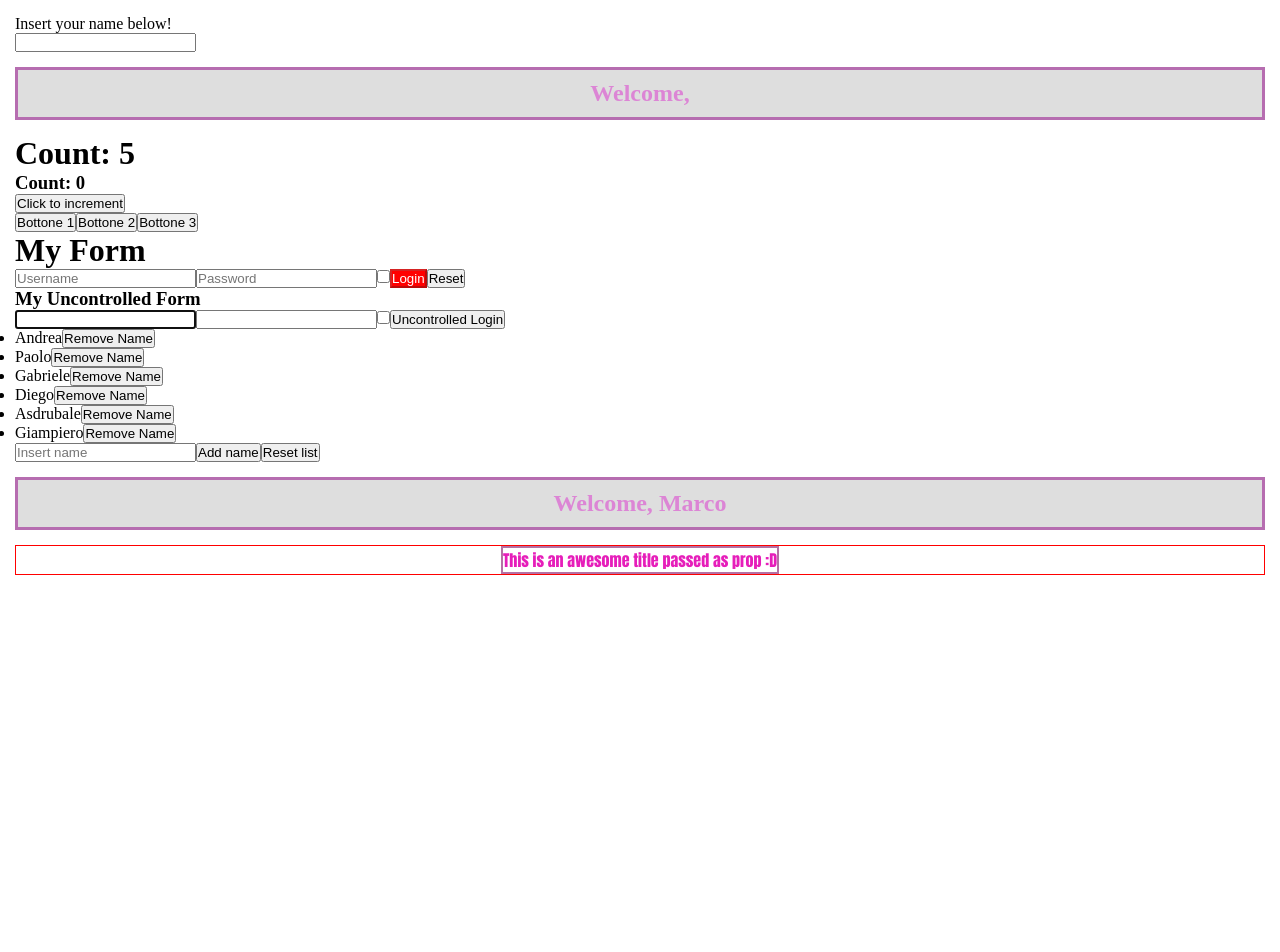
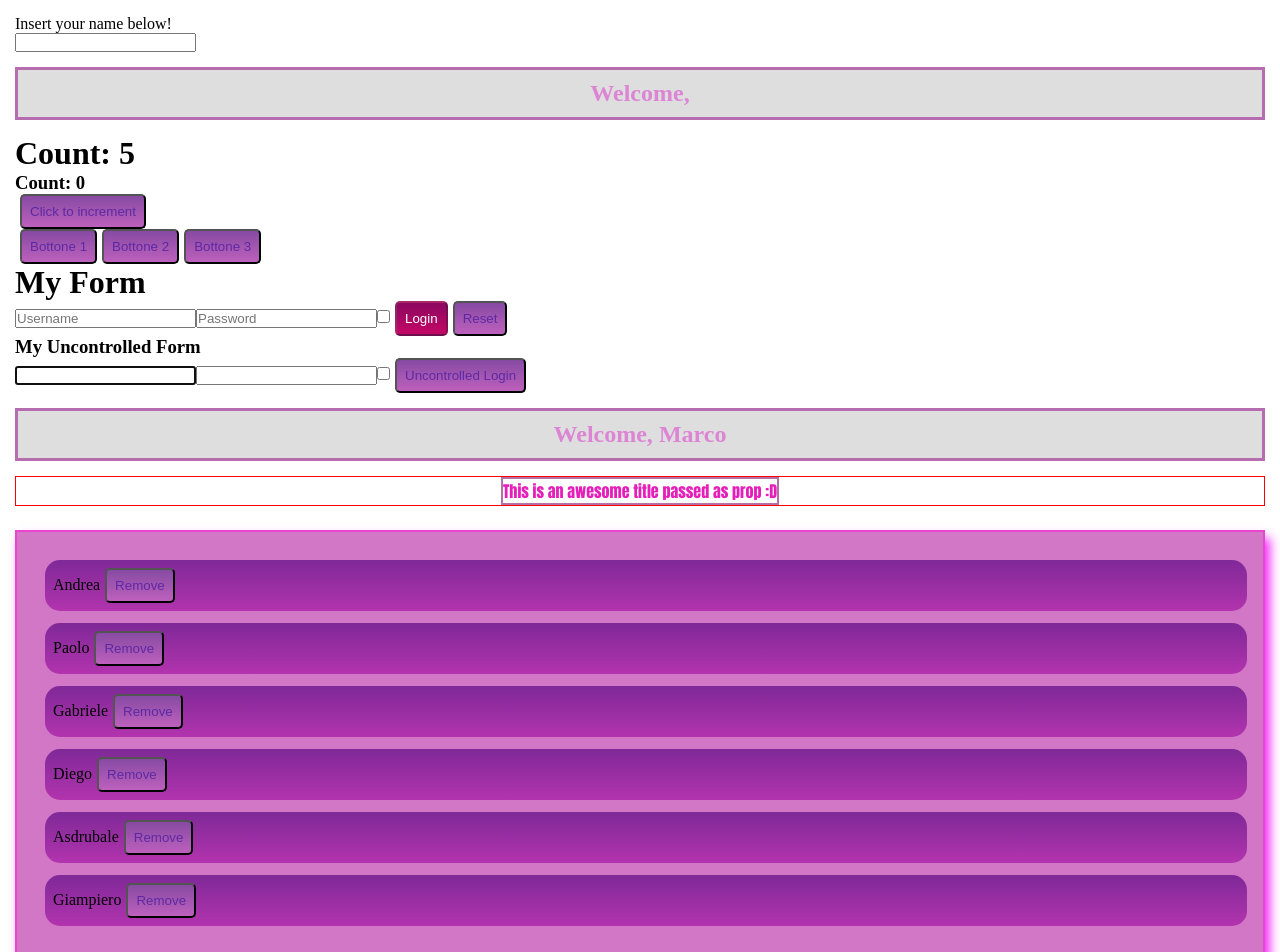
Before and after one commit to mFerlito/react-exercises, a React (Create React App) app: page / in a window 1280 px wide. Shown: the top 952 px of the page. Before the commit the page ends 800 px from the top, so only its background shows below. Built offline with nearby package versions, Linux system fonts and the light colour scheme.

Commit message:
render-props-01 done

```diff
--- a/src/App.js
+++ b/src/App.js
@@ -16,9 +16,21 @@ export class App extends React.Component {
             <ClickTracker />
             <Login />
             <MyUncontrolledForm />
-            <MyTodoList />
             <Welcome />
             <Container title={'This is an awesome title passed as prop :D'} />
+            <MyTodoList  render={(names) => {
+                return(
+                    <div className="container_todoListStyle">
+                        <ul className="container_todoListStyle_ul">
+                            {names.map((name, index) => <li key={name + index}>{name}
+                            <button onClick={() => {names.splice(index, 1);
+                            this.setState({
+                                    names: names });
+                                    }}>Remove</button></li>)}
+                        </ul>
+                    </div>
+                )
+            }}/>
         </div>
 
     }
--- a/src/components/MyTodoList.jsx
+++ b/src/components/MyTodoList.jsx
@@ -28,16 +28,7 @@ export class MyTodoList extends React.Component {
     render() {
         return (
             <div>
-                <ul>
-                    {this.state.names.map((name, index) => <li key={name + index}>{name}
-                        <button onClick={() => {
-                            this.state.names.splice(index, 1);
-                            this.setState({
-                                names: this.state.names
-                            })
-                        }}>Remove Name</button></li>)}
-
-                </ul>
+                 {this.props.render(this.state.names)}
 
                 <input type="text"
                     name="username"
--- a/src/components/index.css
+++ b/src/components/index.css
@@ -1,4 +1,4 @@
-*{
+* {
     margin: 0;
     padding: 0;
     box-sizing: border-box;
@@ -8,7 +8,7 @@ body {
     padding: 15px;
 }
 
-.welcome{
+.welcome {
     display: flex;
     justify-content: space-around;
     padding: 10px;
@@ -18,12 +18,14 @@ body {
     margin-top: 15px;
     margin-bottom: 15px;
 }
-.container{
+
+.container {
     display: flex;
     justify-content: space-around;
     background-color: #FFFFFF;
     border: 1px solid #FF0000;
 }
+
 .container_title {
     color: #e61eba;
     border: 2px solid #79035f8f;
@@ -39,3 +41,39 @@ body {
     text-decoration: underline;
     cursor: grab;
 }
+
+.container_todoListStyle {
+    background-color: rgba(177, 15, 155, 0.568);
+    border: 2px solid rgba(240, 60, 210, 0.842);
+    margin-top: 1.5rem;
+    margin-bottom: 1.5rem;
+    padding: 0.75rem;
+    background-image: linear-gradient(rgba(112, 21, 97, rgba(93, 13, 104, 0.74)), rgba(170, 23, 228, 0.733));
+    box-shadow: 5px 8px 10px rgba(242, 15, 250, 0.877);
+
+}
+
+.container_todoListStyle_ul {
+    list-style: none;
+    padding: 0.25rem;
+
+}
+
+li {
+    background-image: linear-gradient(rgba(94, 10, 133, 0.719), rgba(160, 13, 160, 0.63));
+    border-radius: 15px;
+    margin-top: 0.75rem;
+    margin-bottom: 0.75rem;
+    margin-left: 0.75rem;
+    padding: 0.5rem;
+
+}
+
+button {
+    border-radius: 5px;
+    margin-left: 5px;
+    background-image: linear-gradient(rgba(94, 10, 133, 0.719), rgba(160, 13, 160, 0.63));
+    color: #330d9c9c;
+    padding: 0.5rem;
+
+}
```
